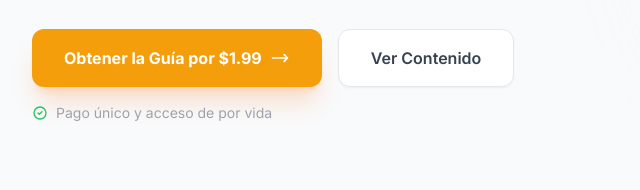
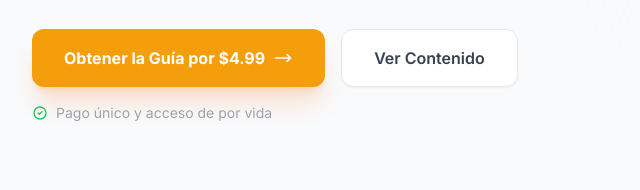
Before and after one commit to Antonyholamundo/bluetooth-guia, a plain HTML site: page index.html in a window 1280 px wide. Shown: the part 610-800 px from the top of the page, 0-640 px from the left. Drawn offline with nearby package versions, Linux system fonts and the light colour scheme.

Commit message:
Update price of the guide from $1.99 to $4.99

```diff
--- a/index.html
+++ b/index.html
@@ -107,7 +107,7 @@
                     <div class="flex flex-col sm:flex-row gap-4">
                         <a href="#comprar"
                             class="px-8 py-4 bg-accent-500 hover:bg-accent-600 text-white font-bold rounded-xl shadow-xl shadow-orange-500/20 transition-all text-center flex items-center justify-center gap-2">
-                            <span>Obtener la Guía por $1.99</span>
+                            <span>Obtener la Guía por $4.99</span>
                             <svg class="w-5 h-5" fill="none" stroke="currentColor" viewBox="0 0 24 24">
                                 <path stroke-linecap="round" stroke-linejoin="round" stroke-width="2"
                                     d="M17 8l4 4m0 0l-4 4m4-4H3"></path>
```
